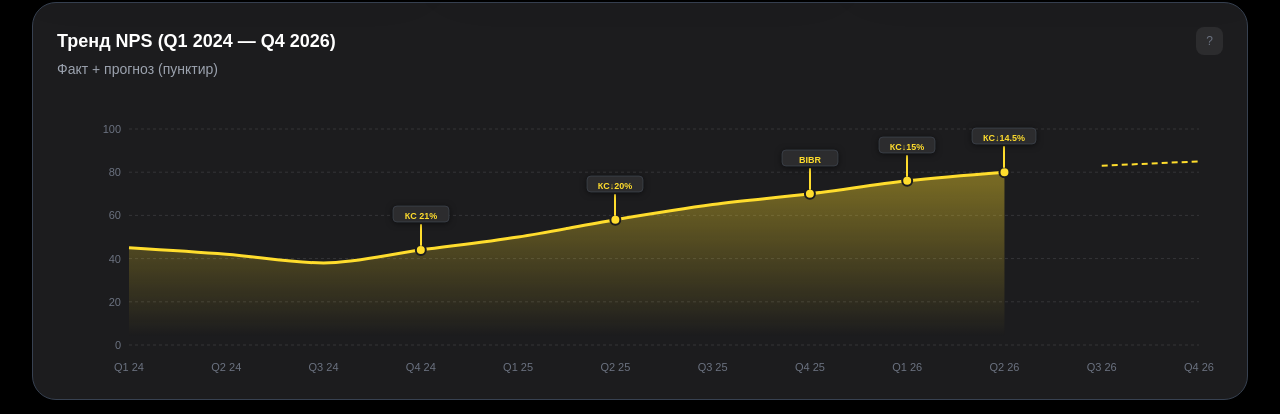
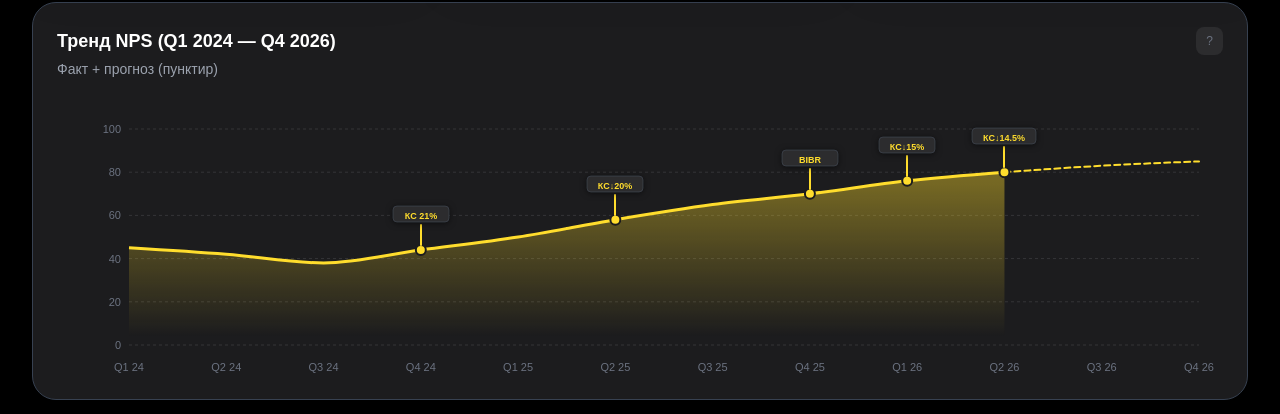
Before and after one commit to Kosxy/tbank-dashboard, a React (Vite) app: page / in a window 1280 px wide. Shown: the part 686-1100 px from the top of the page. Built offline with nearby package versions, Linux system fonts and the light colour scheme.

Commit message:
Make yellow forecast dashed line continuous

```diff
--- a/src/App.jsx
+++ b/src/App.jsx
@@ -73,7 +73,7 @@ const dynamics2024_2026 = [
   { name: "Q3 25", positive: 65, event: null },
   { name: "Q4 25", positive: 70, event: "BIBR" },
   { name: "Q1 26", positive: 76, event: "КС↓15%" },
-  { name: "Q2 26", positive: 80, event: "КС↓14.5%" },
+  { name: "Q2 26", positive: 80, forecast: 80, event: "КС↓14.5%" },
   { name: "Q3 26", positive: null, forecast: 83, event: null },
   { name: "Q4 26", positive: null, forecast: 85, event: null },
 ];
@@ -416,7 +416,7 @@ export default function App() {
                       <YAxis axisLine={false} tickLine={false} tick={{ fill: "#6B7280", fontSize: 11 }} domain={[0, 100]} ticks={[0, 20, 40, 60, 80, 100]} />
                       <Tooltip contentStyle={tooltipStyle} formatter={(v) => [v + "%", "Позитив"]} />
                       <Area type="monotone" dataKey="positive" stroke="#FFDD2D" strokeWidth={3} fillOpacity={1} fill="url(#colorPos)" dot={false} connectNulls={false} />
-                      <Area type="monotone" dataKey="forecast" stroke="#FFDD2D" strokeWidth={2} strokeDasharray="6 4" fillOpacity={0} dot={false} connectNulls={false} />
+                      <Area type="monotone" dataKey="forecast" stroke="#FFDD2D" strokeWidth={2} strokeDasharray="6 4" strokeLinecap="round" strokeLinejoin="round" fillOpacity={0} dot={false} connectNulls />
                       {dynamics2024_2026.filter(d => d.event).map((d, i) => (
                         <ReferenceDot key={i} x={d.name} y={d.positive} r={5} fill="#FFDD2D" stroke="#1C1C1E" strokeWidth={2}
                           label={<EventLabel value={d.event} />} />
```
